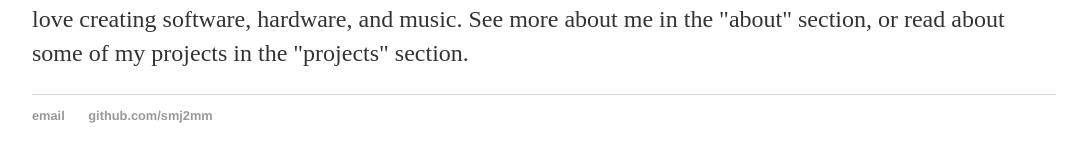
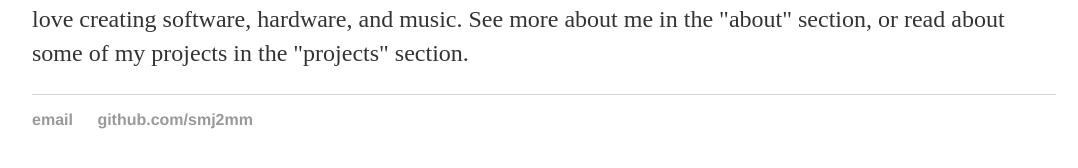
Before and after one commit to smj2mm/smj2mm.github.io, a Jekyll site: the page built from index.html, in a window 1280 px wide. Shown: the part 556-724 px from the top of the page, without its empty margins (96-1174 px from the left). Built offline with Jekyll 4.4.1, drawn with Linux system fonts in a browser that asks for light colours.

Commit message:
Update main.css

```diff
--- a/css/main.css
+++ b/css/main.css
@@ -30,12 +30,12 @@
 }
 footer {
     border-top: 1px solid #d5d5d5;
-    font-size: .8em;
+    font-size: 1.0em;
 }
 
 ul.posts {
     margin: 20px auto 40px;
-    font-size: 1.5em;
+    font-size: 2.5em;
 }
 
 ul.posts li {
```
